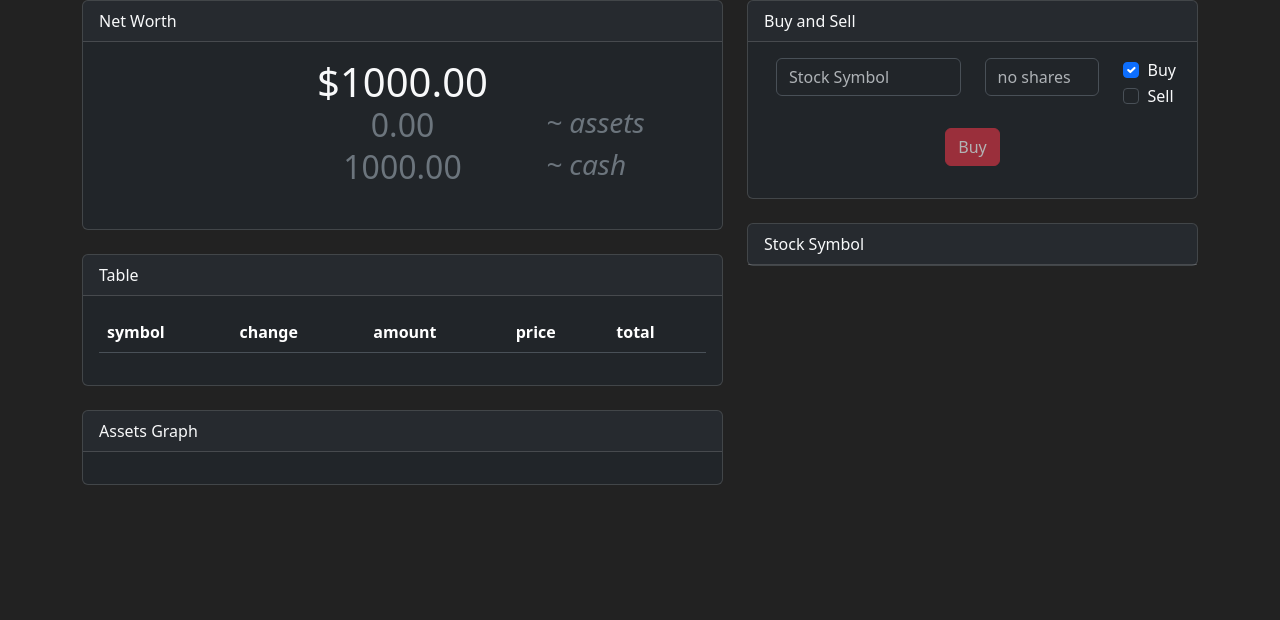
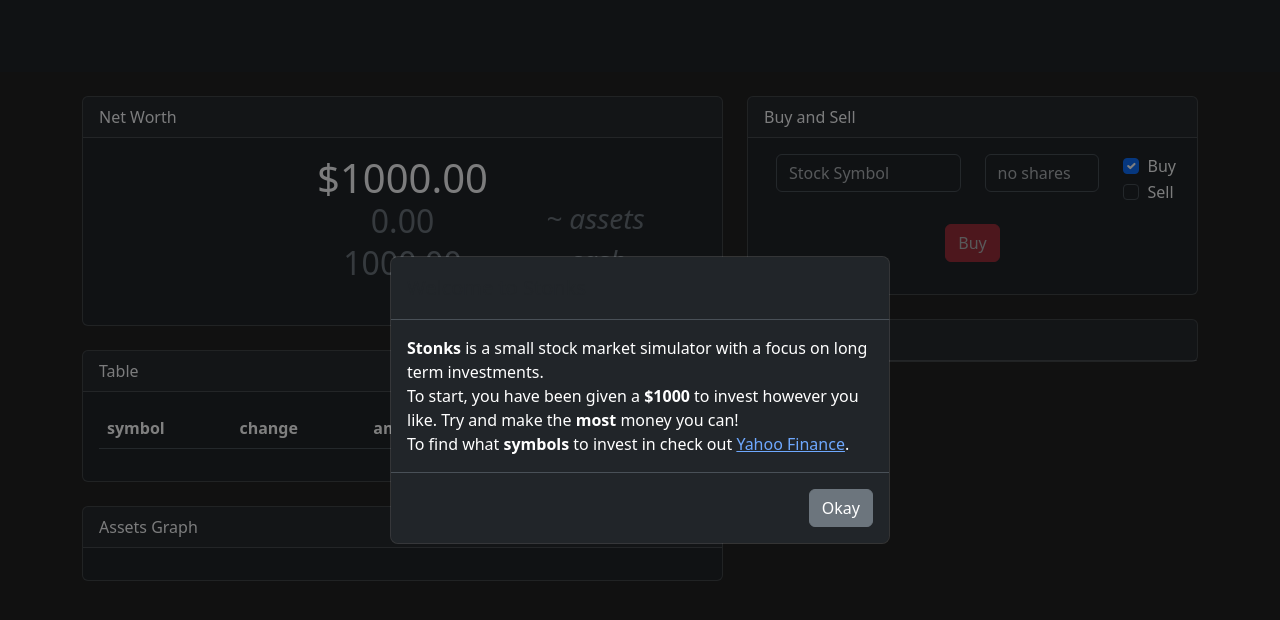
Before and after one commit to alunity/stonks, a React (Vite) app in the folder app/: page / in a window 1280 px wide. Shown: the top 620 px of the page. Built offline with nearby package versions, Linux system fonts and the light colour scheme.

Commit message:
Added navbar

```diff
--- a/app/src/App.css
+++ b/app/src/App.css
@@ -1,3 +1,23 @@
 body {
   background-color: #222222 !important;
 }
+
+.nav {
+  background-color: rgba(33, 37, 41, 1);
+}
+
+.scroll {
+  height: 100%;
+}
+
+.fixedPosition {
+  position: fixed;
+  left: 0;
+  right: 0;
+  margin: 0 auto;
+  z-index: 4;
+}
+
+.offset {
+  padding-top: 6rem !important;
+}
--- a/app/src/App.tsx
+++ b/app/src/App.tsx
@@ -10,6 +10,7 @@ import Table from "./table";
 import Networth from "./networth";
 import { loadData, saveData } from "./localstorage";
 import AssetsGraph from "./assetsGraph";
+import Startup from "./startup";
 
 interface iController {
   [0]: string;
@@ -89,7 +90,10 @@ function App() {
 
   return (
     <div data-bs-theme="dark" className="App">
-      <div className="container">
+      <div className="row fixedPosition nav pt-3 mb-3">
+        <h1 className="text-center">Stonks</h1>
+      </div>
+      <div className="container offset">
         <div className="grid">
           <div className="row">
             <div className="col-md-7">
@@ -132,6 +136,7 @@ function App() {
           </div>
         </div>
       </div>
+      <Startup portfolio={portfolio} />
     </div>
   );
 }
--- /dev/null
+++ b/app/src/startup.tsx
@@ -0,0 +1,67 @@
+import { useEffect, useRef } from "react";
+import { Modal } from "bootstrap";
+import iPortfolio from "./iPortfolio";
+
+interface iProps {
+  portfolio: iPortfolio;
+}
+
+function Startup(props: iProps) {
+  const modalElement = useRef<HTMLDivElement>(null);
+  const opened = useRef(false);
+
+  useEffect(() => {
+    if (
+      modalElement.current !== null &&
+      Object.keys(props.portfolio).length === 0 &&
+      !opened.current
+    ) {
+      let modal = new Modal(modalElement.current, { backdrop: "static" });
+      modal.show();
+      opened.current = true;
+    }
+  }, [modalElement]);
+
+  return (
+    <div
+      data-bs-theme="dark"
+      className="modal"
+      ref={modalElement}
+      tabIndex={-1}
+    >
+      <div className="modal-dialog modal-dialog-centered">
+        <div className="modal-content">
+          <div className="modal-header">
+            <h5 className="modal-title">Welcome to Stonks</h5>
+          </div>
+          <div className="modal-body text-white">
+            <strong>Stonks </strong>is a small stock market simulator with a
+            focus on long term investments.
+            <br></br>
+            To start, you have been given a <strong>$1000 </strong>to invest
+            however you like. Try and make the <strong>most </strong>money you
+            can!
+            <br></br>
+            To find what <strong>symbols </strong>to invest in check out{" "}
+            <a target="_blank" href="https://uk.finance.yahoo.com/">
+              Yahoo Finance
+            </a>
+            .
+          </div>
+
+          <div className="modal-footer">
+            <button
+              type="button"
+              className="btn btn-secondary"
+              data-bs-dismiss="modal"
+            >
+              Okay
+            </button>
+          </div>
+        </div>
+      </div>
+    </div>
+  );
+}
+
+export default Startup;
```
